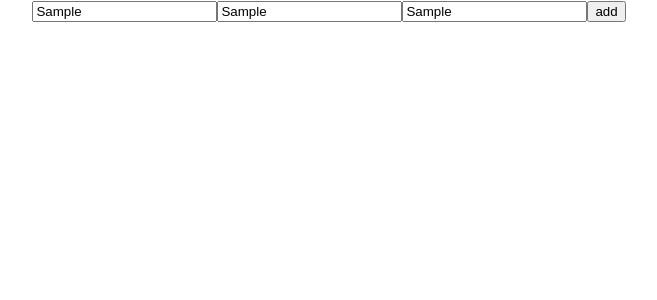
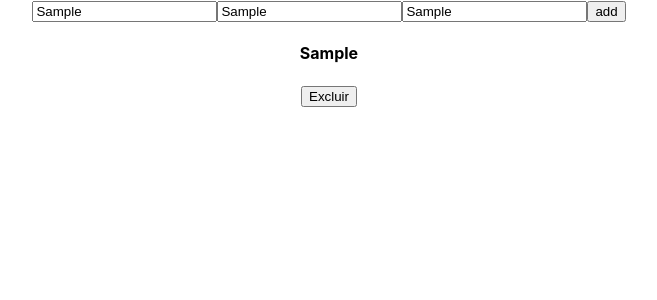
Before and after one commit to projeto-de-algoritmos/DP_WhatToPay, a React (Create React App) app: page / in a window 1280 px wide. Both pictures are taken after typing "Sample", "Sample", "Sample" into the empty fields and a click on the button "add". Shown: the top 300 px of the page, without its empty margins (311-968 px from the left). Built offline with nearby package versions, Linux system fonts and the light colour scheme.

Commit message:
Adicionando lista dinamica

```diff
--- a/src/App.css
+++ b/src/App.css
@@ -2,37 +2,10 @@
   text-align: center;
 }
 
-.App-logo {
-  height: 40vmin;
-  pointer-events: none;
+.Form{
+  margin: auto;
 }
 
-@media (prefers-reduced-motion: no-preference) {
-  .App-logo {
-    animation: App-logo-spin infinite 20s linear;
-  }
+.List{
+  margin: auto;
 }
-
-.App-header {
-  background-color: #282c34;
-  min-height: 100vh;
-  display: flex;
-  flex-direction: column;
-  align-items: center;
-  justify-content: center;
-  font-size: calc(10px + 2vmin);
-  color: white;
-}
-
-.App-link {
-  color: #61dafb;
-}
-
-@keyframes App-logo-spin {
-  from {
-    transform: rotate(0deg);
-  }
-  to {
-    transform: rotate(360deg);
-  }
-}
--- a/src/App.js
+++ b/src/App.js
@@ -1,5 +1,5 @@
-import logo from './logo.svg';
 import './App.css';
+import ListItem from './components/ListItem.js'
 import React, {Component} from 'react';
 
 class App extends Component {
@@ -11,14 +11,28 @@ class App extends Component {
     this.state = {
       task_list: [],
       task: {
+        id: 0,
         name: "",
         value: 0,
         cost: 0,
       }
     }
+
+    this.addNewTasks = this.addNewTasks.bind(this)
+    this.deleteTask = this.deleteTask.bind(this)
   }
 
+  addNewTasks(task){
+    const task_list = Array.from(this.state.task_list);
+    task_list.push({...task, id: this.state.task_list.length});
+    this.setState({task_list});
+  }
 
+  deleteTask(index){
+    const task_list = Array.from(this.state.task_list);
+    task_list.splice(index, 1)
+    this.setState({task_list})
+  }
 
   render(){
     return (
@@ -27,13 +41,14 @@ class App extends Component {
           <input type="text" onChange={(event) => {this.setState({task: {...this.state.task, name: event.target.value}})}}></input>
           <input type="text" onChange={(event) => {this.setState({task: {...this.state.task, value: event.target.value}})}}></input>
           <input type="text" onChange={(event) => {this.setState({task: {...this.state.task, cost: event.target.value}})}}></input>
-          <input type="button" value="add" onClick={() => {
-              this.state.task_list.push(this.state.task)
-              console.log(this.state.task_list)
-            }}></input>
-          <h4>{this.state.task_name}</h4>
-          <h4>{this.state.task_value}</h4>
-          <h4>{this.state.task_cost}</h4>
+          <input type="button" value="add" onClick={() => this.addNewTasks(this.state.task)}></input>
+          {this.state.task_list.map(({id, name}, index) => (
+            <ListItem
+              key={id}
+              value={name}
+              onDelete={() => this.deleteTask(index)}
+            />
+          ))}
         </div>
         <div className="List">
         </div>
--- /dev/null
+++ b/src/components/ListItem.js
@@ -0,0 +1,12 @@
+
+
+const ListItem = ({onChange, onDelete, value}) => {
+    return (
+        <div className="item-container">
+            <h4>{value}</h4>
+            <button onClick={onDelete}>Excluir</button>
+        </div>
+    );
+};
+
+export default ListItem
```
